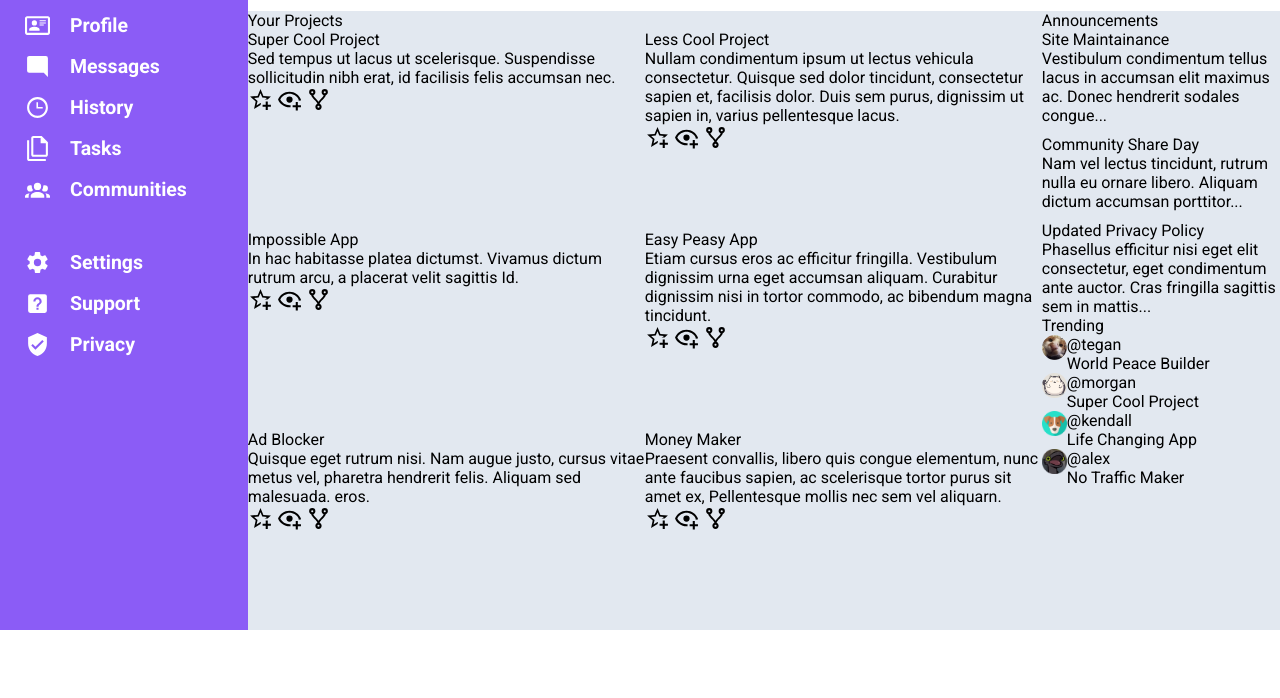
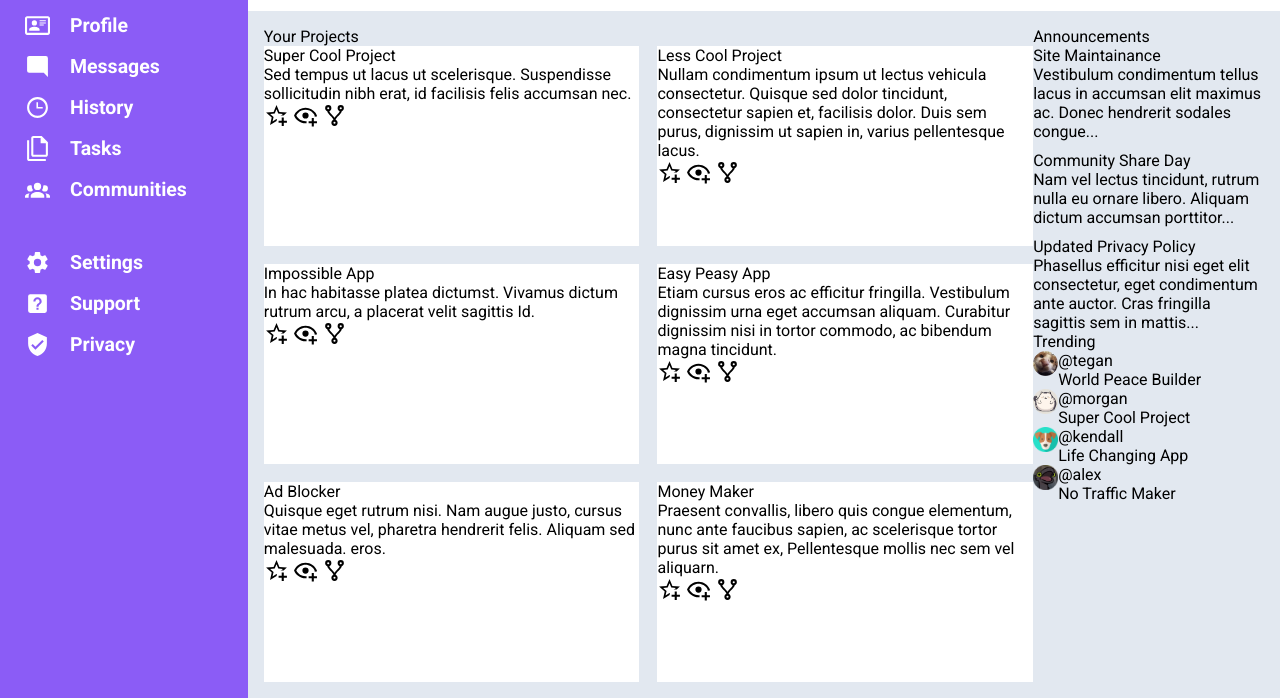
Before and after one commit to Adwithr/admin-dashboard, a plain HTML site: page index.html in a window 1280 px wide. Shown: the part 143-841 px from the top of the page. Before the commit the page ends 800 px from the top, so only its background shows below. Drawn offline with Linux system fonts and the light colour scheme.

Commit message:
profile click and cards

```diff
--- a/scss/_content.scss
+++ b/scss/_content.scss
@@ -4,6 +4,7 @@
   grid-row: 2/3;
   grid-template-columns: 4fr 1.2fr;
   background-color: hsl(214.29deg 31.82% 91.37%);
+  padding: 1em;
 }
 
 .article {
@@ -20,14 +21,16 @@
 
 .article-content {
   display: grid;
-  grid-template-columns: repeat(auto-fit, minmax(350px, 1fr));
-  grid-template-rows: repeat(3, minmax(200px, 2fr));
+  grid-template-columns: repeat(auto-fit, minmax(325px, 1fr));
+  // grid-template-rows: repeat(3, minmax(200px, 2fr));
+  gap: 18px;
 }
 
 .cards {
   height: 200px;
   display: flex;
   flex-direction: column;
+  background-color: white;
 }
 
 .announcement {
--- a/scss/_header.scss
+++ b/scss/_header.scss
@@ -131,3 +131,7 @@
 .welcome .username {
   cursor: pointer;
 }
+
+.profile-image:active {
+  opacity: 0.77;
+}
```
Also changed, not shown: scss/styles.css.
